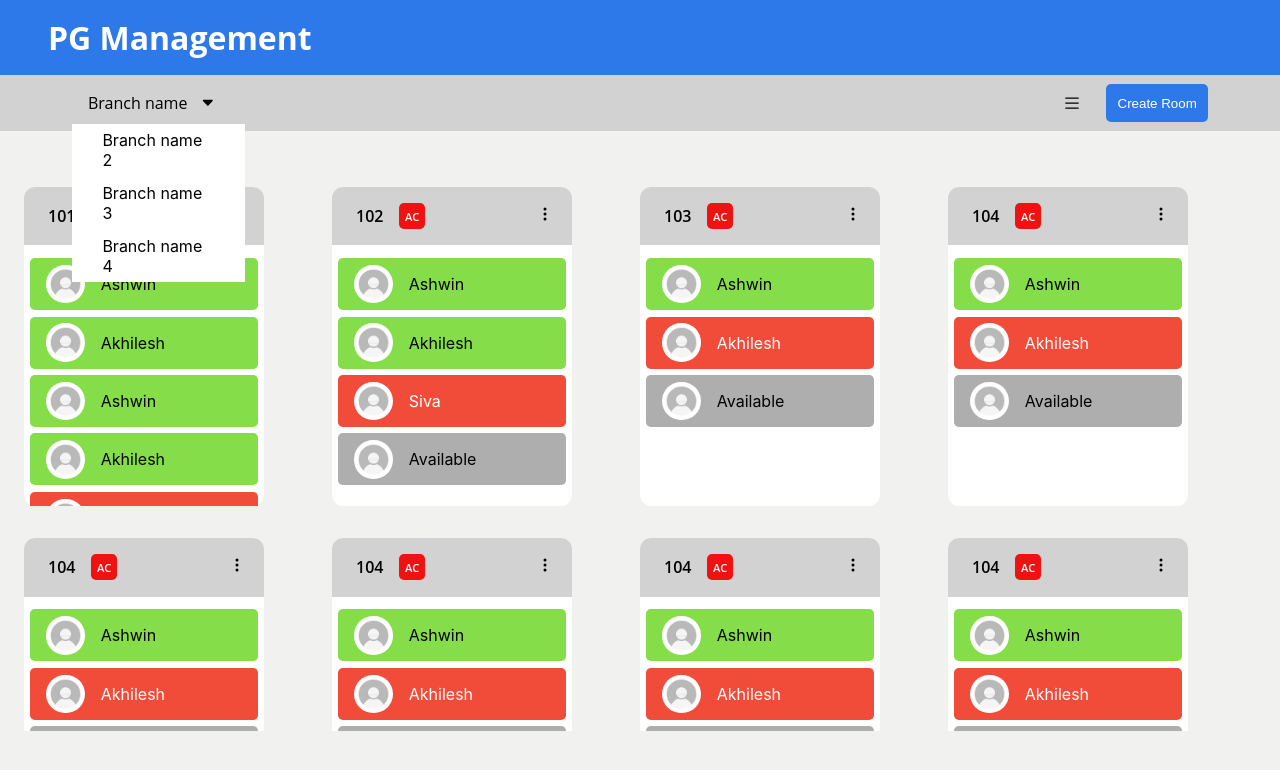
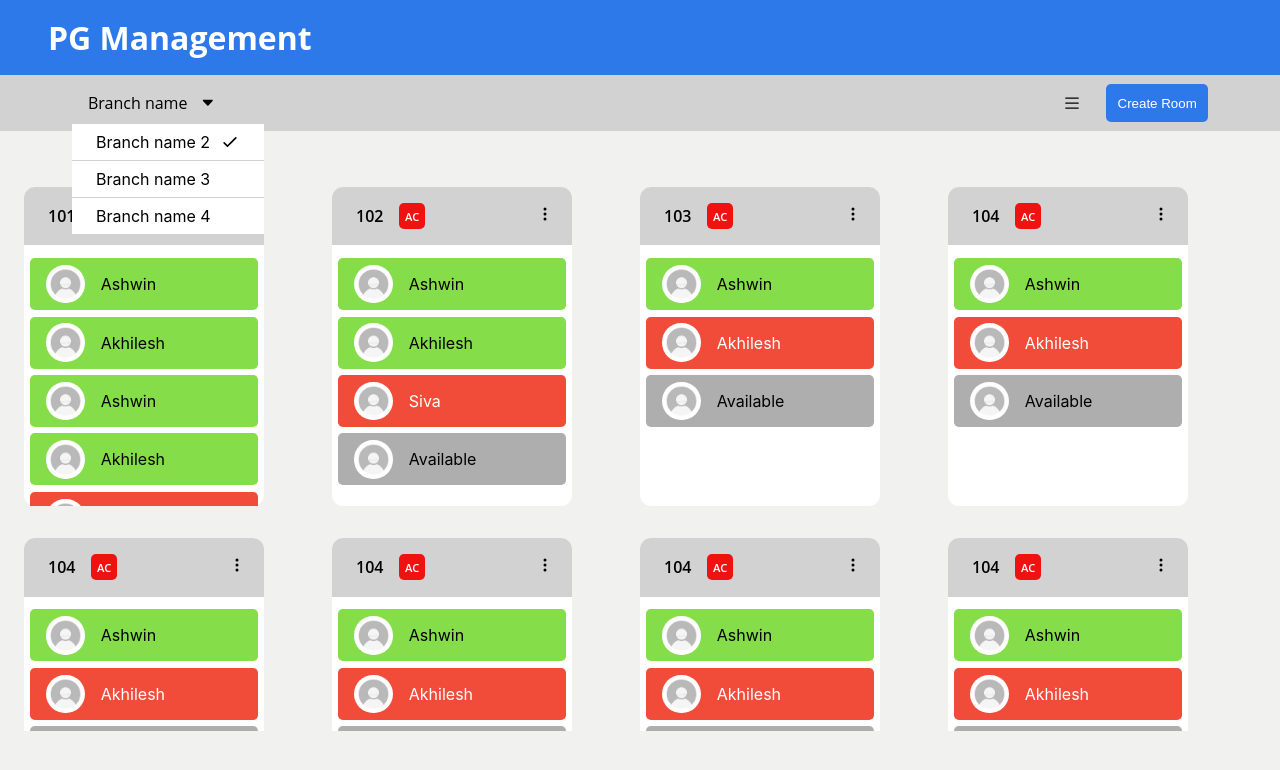
Before and after one commit to KishoreMl/PG-Management-Web, a React (Create React App) app in the folder pg-management/: page / in a window 1280 px wide. Shown: the top 770 px of the page. Built offline with nearby package versions, Linux system fonts and the light colour scheme.

Commit message:
Dropdown and Right panel style changes

```diff
--- /dev/null
+++ b/pg-management/src/components/Icons/IconCheck.jsx
@@ -0,0 +1,20 @@
+
+import React from "react";
+
+function IconCheck(props)
+{
+    return (
+        <svg
+            onClick={props.onClick ? () => props.onClick():null}
+            xmlns="http://www.w3.org/2000/svg"
+            width={props.size || 20}
+            height={props.size || 20}
+            fill={props.color || "curentColor"}
+            className="mi-outline mi-check"
+            viewBox="0 0 24 24">
+            <path d="M9 18c-.26 0-.51-.1-.71-.29l-4-4A.996.996 0 1 1 5.7 12.3l3.29 3.29 9.29-9.29a.996.996 0 1 1 1.41 1.41l-10 10c-.2.2-.45.29-.71.29Z"/>
+        </svg>
+    );
+}
+
+export default IconCheck;
--- /dev/null
+++ b/pg-management/src/components/Icons/IconCheckCircle.jsx
@@ -0,0 +1,20 @@
+
+import React from "react";
+
+function IconCheckCircle(props)
+{
+    return (
+        <svg
+            onClick={props.onClick ? () => props.onClick():null}
+            xmlns="http://www.w3.org/2000/svg"
+            width={props.size || 20}
+            height={props.size || 20}
+            fill={props.color || "curentColor"}
+            className="mi-outline mi-check-circle"
+            viewBox="0 0 24 24">
+            <path d="M12 2C6.48 2 2 6.48 2 12s4.48 10 10 10 10-4.48 10-10S17.52 2 12 2m0 18c-4.41 0-8-3.59-8-8s3.59-8 8-8 8 3.59 8 8-3.59 8-8 8m5.04-11.28V8.7c-.4-.39-1.03-.39-1.42 0L10.33 14l-2.6-2.62a.996.996 0 0 0-1.41 0 .984.984 0 0 0-.01 1.4l.01.01 3.3 3.34a1 1 0 0 0 1.42.01l6-6.01a.996.996 0 0 0 0-1.41"/>
+        </svg>
+    );
+}
+
+export default IconCheckCircle;
--- /dev/null
+++ b/pg-management/src/components/Icons/IconCrossCircle.jsx
@@ -0,0 +1,21 @@
+
+import React from "react";
+
+function IconCrossCircle(props)
+{
+    return (
+        <svg
+            style={{transform:'rotateZ(45deg)'}}
+            onClick={props.onClick ? () => props.onClick():null}
+            xmlns="http://www.w3.org/2000/svg"
+            width={props.size || 20}
+            height={props.size || 20}
+            fill={props.color || "curentColor"}
+            className="mi-outline mi-add-circle rotate"
+            viewBox="0 0 24 24">
+            <path d="M16 11h-3V8c0-.55-.45-1-1-1s-1 .45-1 1v3H8c-.55 0-1 .45-1 1s.45 1 1 1h3v3c0 .55.45 1 1 1s1-.45 1-1v-3h3c.55 0 1-.45 1-1s-.45-1-1-1m-4-9C6.48 2 2 6.48 2 12s4.48 10 10 10 10-4.48 10-10S17.52 2 12 2m0 18c-4.41 0-8-3.59-8-8s3.59-8 8-8 8 3.59 8 8-3.59 8-8 8"/>
+        </svg>
+    );
+}
+
+export default IconCrossCircle;
--- a/pg-management/src/components/Icons/IconMap.jsx
+++ b/pg-management/src/components/Icons/IconMap.jsx
@@ -8,6 +8,9 @@ import IconDelete from "./IconDelete";
 import IconPersonAdd from "./IconPersonAdd";
 import IconPersonRemove from "./IconPersonRemove";
 import IconCaretDown from "./IconCaretDown";
+import IconCheck from "./IconCheck";
+import IconCheckCircle from "./IconCheckCircle";
+import IconCrossCircle from "./IconCrossCircle";
 
 function IconMap(props) {
     switch (props.icon)
@@ -30,8 +33,14 @@ function IconMap(props) {
             return <IconPersonRemove size={props.size} color={props.color} onClick={() => props.onClick()} />;
         case 'delete':
             return <IconDelete size={props.size} color={props.color} onClick={() => props.onClick()} />;
+        case 'check':
+            return <IconCheck size={props.size} color={props.color} onClick={() => props.onClick()} />;
+        case 'check-circle':
+            return <IconCheckCircle size={props.size} color={props.color} onClick={() => props.onClick()} />;
+        case 'cross-circle':
+            return <IconCrossCircle size={props.size} color={props.color} onClick={() => props.onClick()} />;
         default:
-            return "<div> </div>";
+            return "<*>";
     }
 }
 
--- a/pg-management/src/components/RightPanel/RightPanel.jsx
+++ b/pg-management/src/components/RightPanel/RightPanel.jsx
@@ -33,8 +33,13 @@ export class RightPanel extends React.Component{
                             <div className="panel-sub-text">
                                 6500
                                 {this.props.guest.rentPaid ?
-                                <div className="badge">Paid</div> :
-                                <div className="badge success">Paid</div>}
+                                    <div className="chip success">
+                                        Paid
+                                    </div> :
+                                    <div className="chip success">
+                                        <IconMap icon='check-circle'  size="20" /> Paid
+                                    </div>
+                                }
                             </div>
                         </div>
                         <div className="panel-text">
@@ -42,8 +47,12 @@ export class RightPanel extends React.Component{
                             <div className="panel-sub-text">
                                 400
                                 {this.props.guest.rentPaid ?
-                                <div className="badge">Paid</div> :
-                                <div className="badge">Not Paid</div>}
+                                <div className="chip success">
+                                    <IconMap icon='check-circle' size="20" color='rgb(21, 121, 21)'/> Paid
+                                </div> :
+                                <div className="chip danger">
+                                    <IconMap icon='cross-circle' size="20" color='red'/> Not Paid
+                                </div>}
                             </div>
                         </div>
                         <div className="panel-text">
--- a/pg-management/src/components/RightPanel/RightPanel.scss
+++ b/pg-management/src/components/RightPanel/RightPanel.scss
@@ -27,7 +27,11 @@
         }
     }
     .close-icon {
-        margin-left: 0;
+        margin-left:auto;
+
+        & svg{
+            border-radius: 2rem;
+        }
     }
 }
 
@@ -92,15 +96,32 @@
     }
 }
 
-.badge{
+.chip{
     background-color: $red;
+    border-radius: 1rem;
+    display: flex;
+    align-items: center;
     color: white;
-    border-radius: 5px;
-    padding: 0.2rem;
+    padding: 0.3rem 0.7rem 0.3rem 0.3rem;
     font-size: 0.7rem;
+    font-family: $primary-font;
     margin-left: 1.5rem;
+    font-size: 0.8rem;
+    & svg{
+        padding: 0;
+        margin-right: 0.4rem;
+        &:hover {
+            background: transparent;
+        }
+    }
+
 }
 .success{
-    background-color:$green;
-    color: black;
+    background-color:rgb(123, 239, 123);
+    color: rgb(21, 121, 21);
 }
+
+.danger{
+    background-color: rgb(250, 175, 175);
+    color: red;
+}
--- a/pg-management/src/components/RoomTile/RoomTile.jsx
+++ b/pg-management/src/components/RoomTile/RoomTile.jsx
@@ -50,16 +50,20 @@ export class RoomTile extends Component{
                         />
                         <div className={`dropdown-list ${this.state.showDropdown?'show':''}`}>
                             <div className="list-option" onClick={(e) => this.props.onTileOptionSelect(e,'Add Guest')}>
-                                <IconMap icon='person-add' size='20' />
+                                <IconMap icon='person-add' size='19' />
                                 Add Guest
                             </div>
                             <div className="list-option" onClick={(e) => this.props.onTileOptionSelect(e,'Remove Guest')}>
-                                <IconMap icon='person-remove' size='20'  />
+                                <IconMap icon='person-remove' size='19'  />
                                 Remove Guest
                             </div>
                             <div className="list-option" onClick={(e) => this.props.onTileOptionSelect(e,'Edit Room')}>
-                                <IconMap icon='edit' size='20'  />
+                                <IconMap icon='edit' size='19'  />
                                 Edit Room
+                            </div>
+                            <div className="list-option" onClick={(e) => this.props.onTileOptionSelect(e,'Edit Room')}>
+                                <IconMap icon='delete' size='19'  />
+                                Delete Room
                             </div>
                         </div>
                     </div>
--- a/pg-management/src/components/RoomTile/RoomTile.scss
+++ b/pg-management/src/components/RoomTile/RoomTile.scss
@@ -77,7 +77,12 @@
     padding: 0 1rem 0 0.2rem;
     display: flex;
     align-items: center;
+    font-size: 0.85rem;
+    border-bottom: solid 1px rgb(212, 208, 208);
+    & svg:hover{
+        background: transparent;
+    }
     &:hover{
-        background-color: $grey;
+        background-color: rgb(212, 208, 208);
     }
 }
--- a/pg-management/src/components/ToolBar/ToolBar.jsx
+++ b/pg-management/src/components/ToolBar/ToolBar.jsx
@@ -35,9 +35,15 @@ export class ToolBar extends React.Component{
                             </svg>
                         </div>
                         <div className="branches-dropdown-list">
-                            <div className="listitem">Branch name 2</div>
-                            <div className="listitem">Branch name 3</div>
-                            <div className="listitem">Branch name 4</div>
+                            <div className="listitem">
+                                Branch name 2 <IconMap icon='check' />
+                            </div>
+                            <div className="listitem">
+                                Branch name 3
+                            </div>
+                            <div className="listitem">
+                                Branch name 4
+                            </div>
                         </div>
                     </div>
                 </div>
--- a/pg-management/src/components/ToolBar/ToolBar.scss
+++ b/pg-management/src/components/ToolBar/ToolBar.scss
@@ -17,6 +17,7 @@ select{
     position: relative;
     margin-right: auto;
     margin-left: 4rem;
+
     select{
         cursor: pointer;
         font-family: $primary-font;
@@ -24,6 +25,7 @@ select{
         padding: 0.5rem;
         border-radius: 5px;
     }
+
     option{
         cursor: pointer;
     }
@@ -47,15 +49,21 @@ select{
     }
 
     .listitem{
+        padding: 0.5rem 1.5rem;
+        display: flex;
+        align-items: center;
+        justify-content: space-between;
+        background-color: white;
+        width: 9rem;
+        border-bottom: solid 1px rgb(212, 208, 208);
         cursor: pointer;
-        padding: 0.4rem 1.9rem;
-        background-color: white;
-
+        & svg {
+            padding: 0;
+        }
         &:hover{
-            background-color: rgb(231, 228, 228);
+            background-color: rgb(213, 211, 211);
         }
     }
-
 
     svg:hover{
         background: transparent;
```
